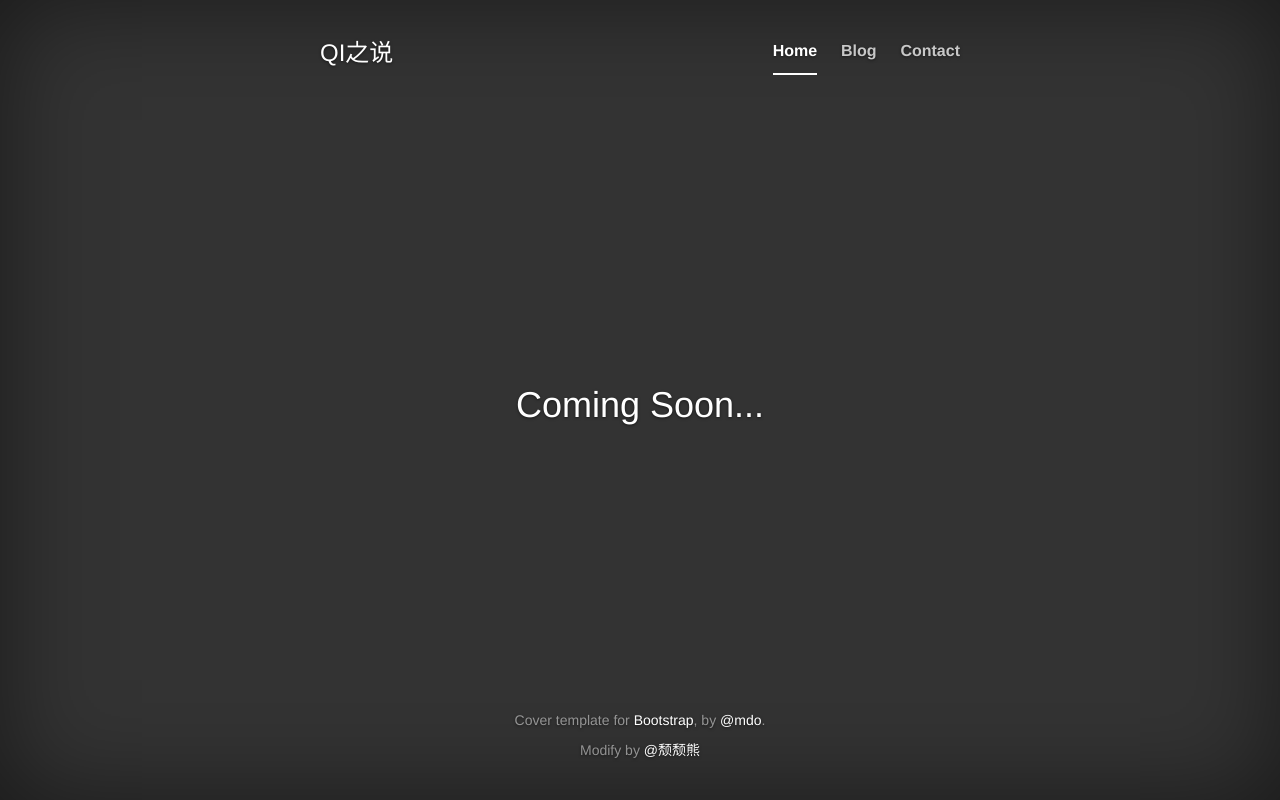
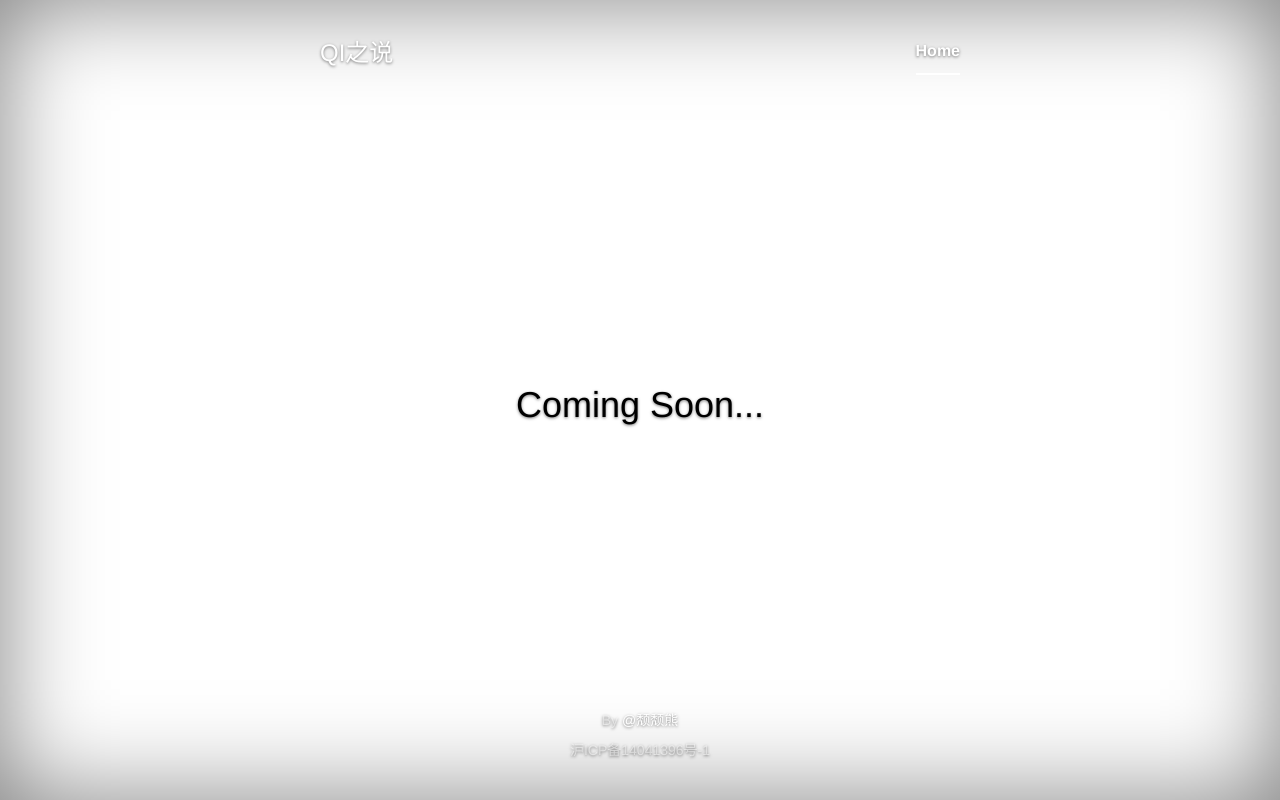
Before and after one commit to wangqizhi/myBlog, a Python web app: template templates/index.html in a window 1280 px wide. Run offline with Jinja, Linux system fonts and the light colour scheme; the template is opened without the code that fills it, so the values that code supplies are empty; some libraries are stand-ins or nearby versions.

Commit message:
modify index sytle

```diff
--- a/index.py
+++ b/index.py
@@ -7,12 +7,14 @@ import web
 # 导入views
 from mviews.index import *
 from mviews.info import *
+from mviews.contact import *
 
 
 # 路由
 urls = (
     '/', 'index',
     '/getinfo', 'info',
+    '/contact', 'contact',
 )
 
 
--- a/templates/index.html
+++ b/templates/index.html
@@ -22,7 +22,7 @@
     .btn-default:focus {
     color: #333;
     text-shadow: none; /* Prevent inheritence from `body` */
-    background-color: #fff;
+    /*background-color: #fff;*/
     border: 1px solid #fff;
     }
     /*
@@ -31,7 +31,7 @@
     html,
     body {
     height: 100%;
-    background-color: #333;
+    /*background-color: #333;*/
     }
     body {
     color: #fff;
@@ -160,23 +160,20 @@
               <h3 class="masthead-brand">QI之说</h3>
               <ul class="nav masthead-nav">
                 <li class="active"><a href="#">Home</a></li>
-                <li><a href="#">Blog</a></li>
-                <li><a href="#">Contact</a></li>
+                <!-- <li><a href="#">Blog</a></li> -->
+                <!-- <li><a href="contact">Contact</a></li> -->
               </ul>
             </div>
           </div>
           <div class="inner cover">
-            <h1 class="cover-heading">Coming Soon...</h1>
-            <!-- <p class="lead">Cover is a one-page template for building simple and beautiful home pages. Download, edit the text, and add your own fullscreen background photo to make it your own.</p> -->
-            <!-- <p class="lead"> -->
-            <!-- <a href="#" class="btn btn-lg btn-default">Learn more</a> -->
-            <!-- </p> -->
+
+
+              <h1 style="color:black" class="cover-heading">Coming Soon...</h1>
           </div>
           <div class="mastfoot">
             <div class="inner">
-              <p>Cover template for <a href="http://getbootstrap.com">Bootstrap</a>, by <a href="https://twitter.com/mdo">@mdo</a>.</p>
-              <p>Modify by <a target="_blank" href="http://weibo.com/u/1588024142?from=profile&wvr=5&loc=infdomain">@颓颓熊</a></p>
-              <!-- <p>Cover template for <a href="http://getbootstrap.com">Bootstrap</a>, by <a href="https://twitter.com/mdo">@mdo</a>.</p> -->
+              <p>By <a target="_blank" href="http://weibo.com/u/1588024142?from=profile&wvr=5&loc=infdomain">@颓颓熊</a> </p>
+              <p>沪ICP备14041396号-1</p>
             </div>
           </div>
         </div>
```
Also changed, not shown: mviews/contact.py (added, +14 -0 lines).
